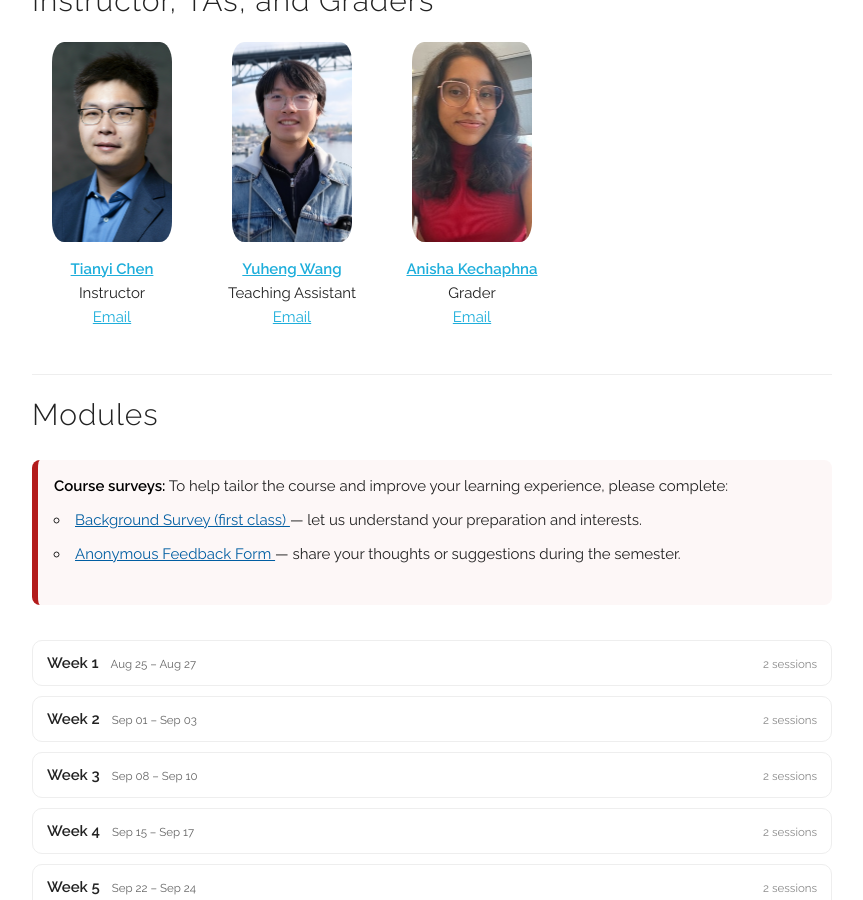
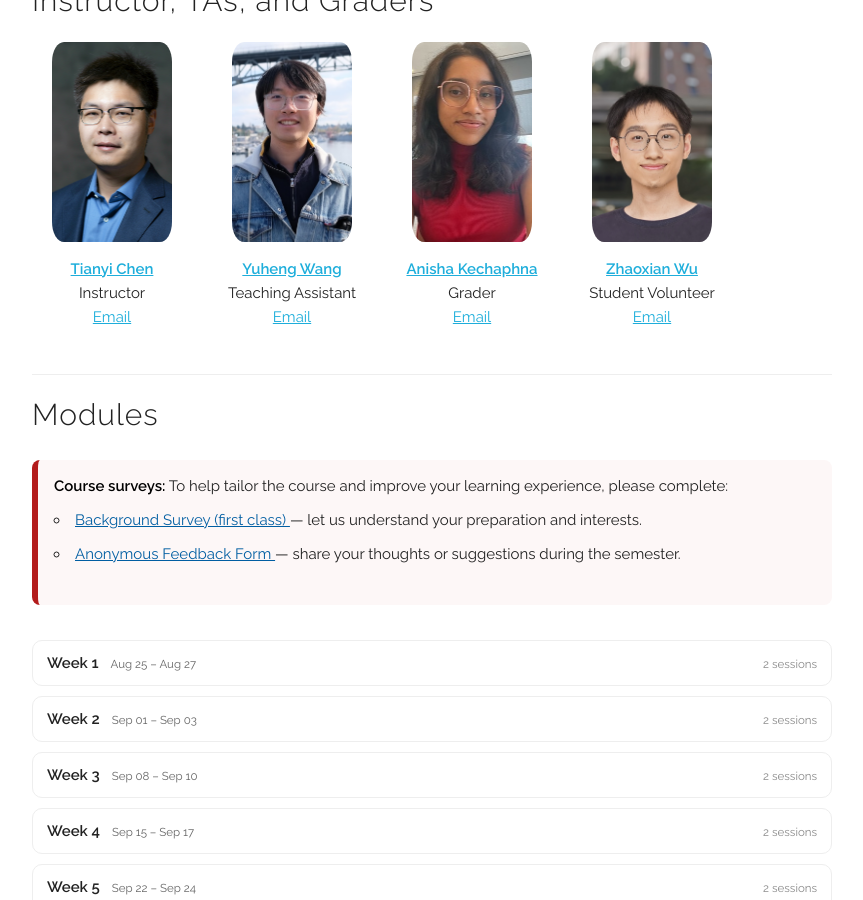
Before and after one commit to chentianyi1991/ECE5290, a Jekyll site: the page built from index.html, in a window 1280 px wide and 900 px high, scrolled down 979 px. Shown: the whole window, without its empty margins (208-1071 px from the left). Built offline with Jekyll 4.4.1, drawn with Linux system fonts in a browser that asks for light colours.

Commit message:
Update people.yml

```diff
--- a/_data/people.yml
+++ b/_data/people.yml
@@ -17,3 +17,9 @@
   email: "ak2693@cornell.edu"
   photo: "/assets/people/anisha.jpg"
   homepage: "https://www.linkedin.com/in/anisha-ks/?originalSubdomain=in"
+
+- name: "Zhaoxian Wu"
+  role: "Student Volunteer"
+  email: "zw868@cornell.edu"
+  photo: "/assets/people/zhaoxianwu.jpg"
+  homepage: "https://zhaoxian-wu.github.io/"
```
